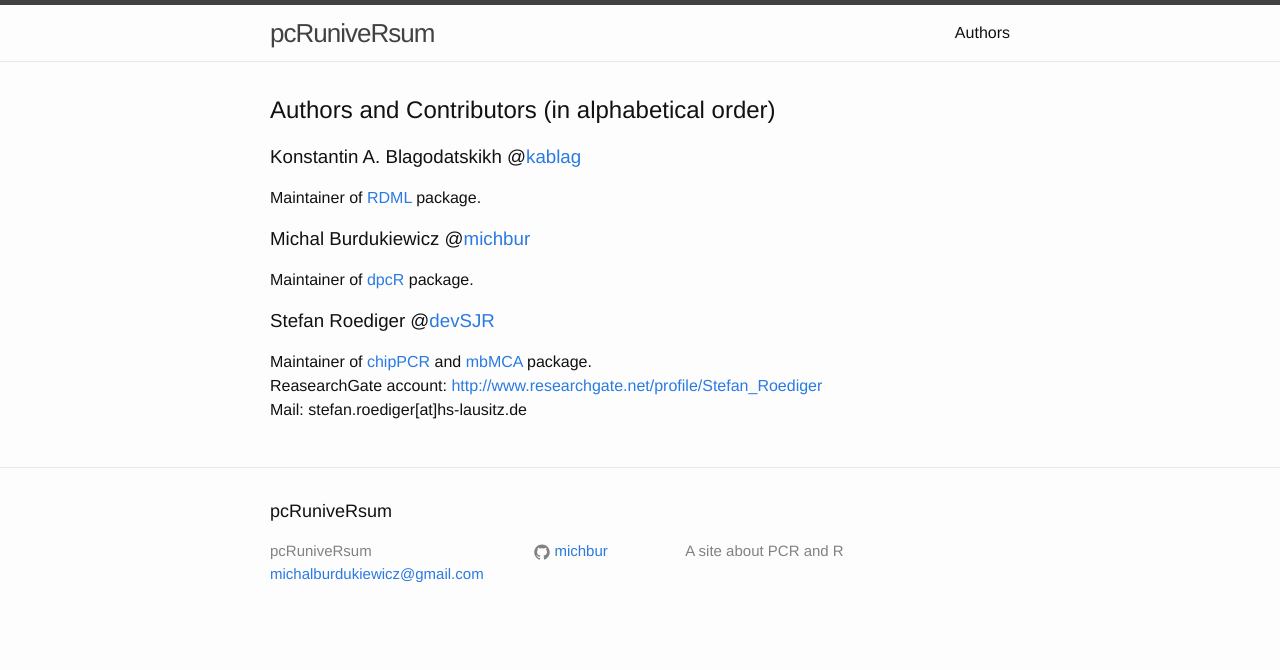
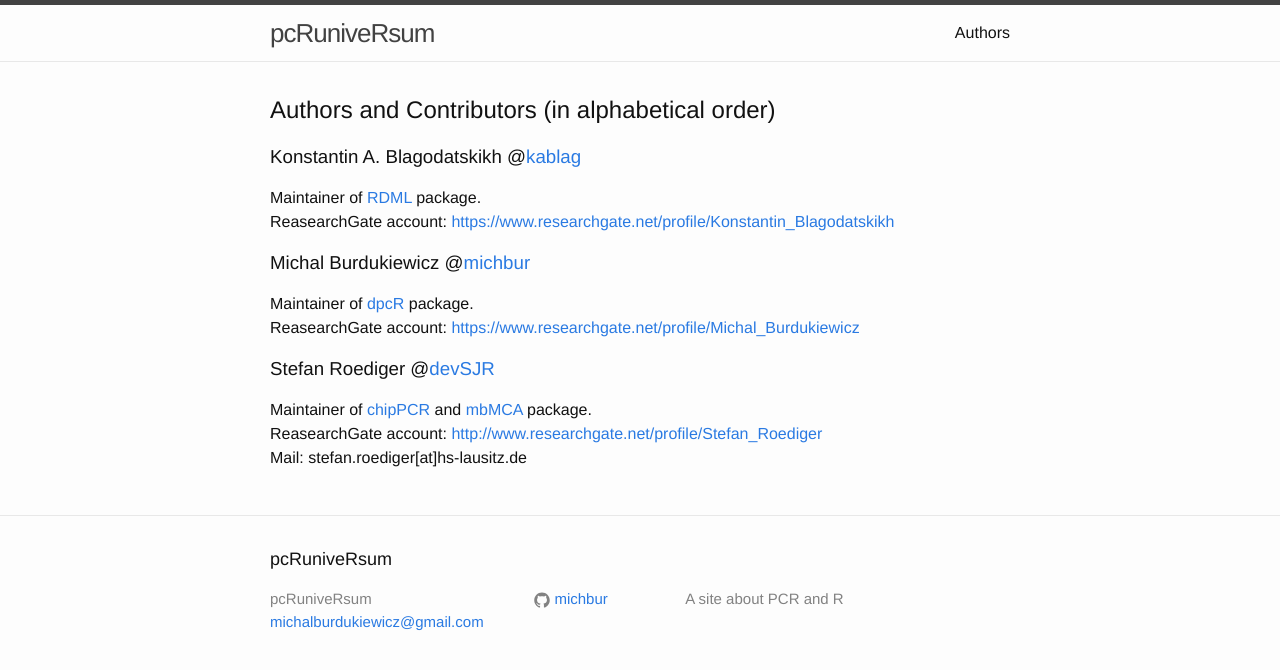
Before and after one commit to PCRuniversum/website, a Jekyll site: the page built from authors.md, in a window 1280 px wide. Shown: the top 670 px of the page. Built offline with Jekyll 4.4.1, drawn with Linux system fonts in a browser that asks for light colours.

Commit message:
updated authors

```diff
--- a/authors.md
+++ b/authors.md
@@ -8,9 +8,12 @@ permalink: /Authors/
 
 ### Konstantin A. Blagodatskikh @[kablag](https://github.com/kablag)
 Maintainer of [RDML](http://github.com/kablag/RDML) package.
+ReasearchGate account: [https://www.researchgate.net/profile/Konstantin_Blagodatskikh](https://www.researchgate.net/profile/Konstantin_Blagodatskikh)
 
 ### Michal Burdukiewicz @[michbur](https://github.com/michbur)
 Maintainer of [dpcR](http://github.com/michbur/dpcR) package.
+ReasearchGate account: [https://www.researchgate.net/profile/Michal_Burdukiewicz](https://www.researchgate.net/profile/Michal_Burdukiewicz)
+
 
 ### Stefan Roediger @[devSJR](https://github.com/devSJR)
 Maintainer of [chipPCR](http://github.com/michbur/chipPCR) and [mbMCA](http://github.com/michbur/MBmca) package.
```
